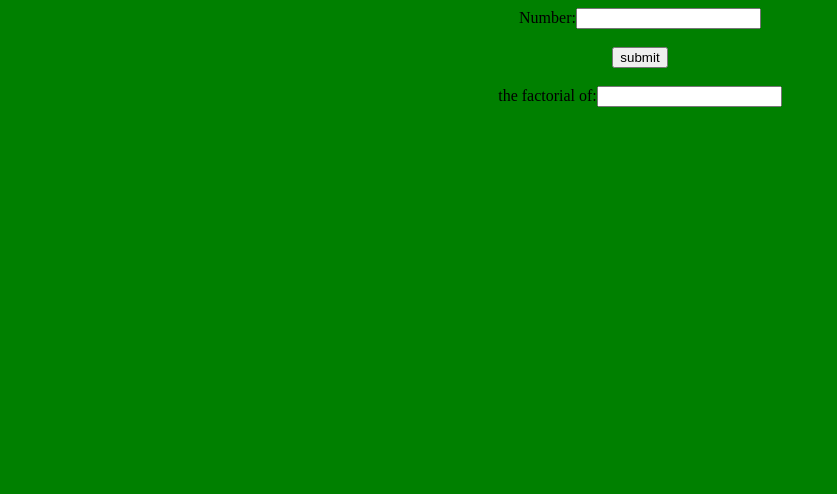
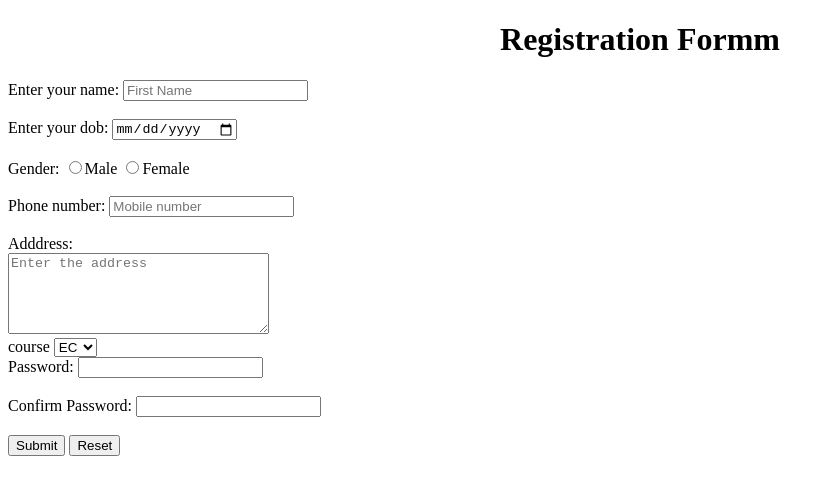
Before and after one commit to deepak6969/Dpak.github.io, a plain HTML site: page index.html in a window 1280 px wide. Shown: the whole page, without its empty margins (0-837 px from the left). Drawn offline with Linux system fonts and the light colour scheme.

Commit message:
Add files via upload

```diff
--- a/index.html
+++ b/index.html
@@ -1,26 +1,63 @@
-<html>
-    <head>
-        <title><h1>factorial</h1></title>
-        <script type="text/javascript">
-            function fact()
-            {
-                var fact=1;
-                var n=parseInt(document.f2.m.value);
-                for(i=1;i<=n;i++)
-                {
-                    fact=fact*i;
+<!DOCTYPE html>
+<html lang="en">
+<head>
+    <meta charset="UTF-8">
+    <meta http-equiv="X-UA-Compatible" content="IE=edge">
+    <meta name="viewport" content="width=device-width, initial-scale=1.0">
+    <title>Registration formt</title>
+    <link rel="stylesheet" href="style.css">
+    <link rel="regi" href="reg.js">
+</head>
 
-                }
-            }
-            document.f2.x.value=fact;
+<body>
+    <div class="Form">
+        <h1 align="Center"><b>Registration Formm</b></h1>
+        <div class="main">
+            Enter your name:
+            <input type="text" id="first" placeholder="First Name" required><br>
+            <span id="warn1"></span>
+            <br>
 
-        </script>
-    </head>
-    <body bgcolor="green">
-        <form name="f2" align="center">
-            Number:<input type="text" name="m"><br><br>
-            <input type="button" value="submit" onclick="fact()"><br><br>
-            the factorial of:<input type="text" name="x">
-        </form>
-    </body>
+            Enter your dob:
+            <input type="date" id="last" placeholder="Enter your dob" required><br>
+            <span id="warn3"></span><br>
+
+            Gender:
+            <label for="selections">
+                <input type="radio" name="selectionsa" id="Male">Male
+                <input type="radio" name="selectionsa" id="Female">Female
+            </label><br><br>
+
+            Phone number:
+            <input type="text" maxlength="13" id="tele" placeholder="Mobile number"><br><br>
+
+            <label>Adddress:</label><br>
+            <textarea placeholder="Enter the address" id="Address" cols="30" rows="5"></textarea><br>
+
+            <label>course</label>
+            <select id="course" class="cs" name="course">
+                <option value="EC">EC</option>
+                <option value="CS">CS</option>
+                <option value="CE">CE</option>
+                <option value="ME">ME</option>
+                <option value="MC">MC</option>
+                <option value="AT">AT</option>
+                <option value="PT">PT</option>
+                <option value="EE">EE</option>
+            </select><br>
+
+
+
+
+
+            Password:
+            <input type="password" id="password"><br><br>
+
+            Confirm Password:
+            <input type="password" id="password"><br><br>
+
+            <input type="submit" value="Submit" onclick="Signin()">
+            <input type="reset" value="Reset">
+        </div>
+
 </html>
```
